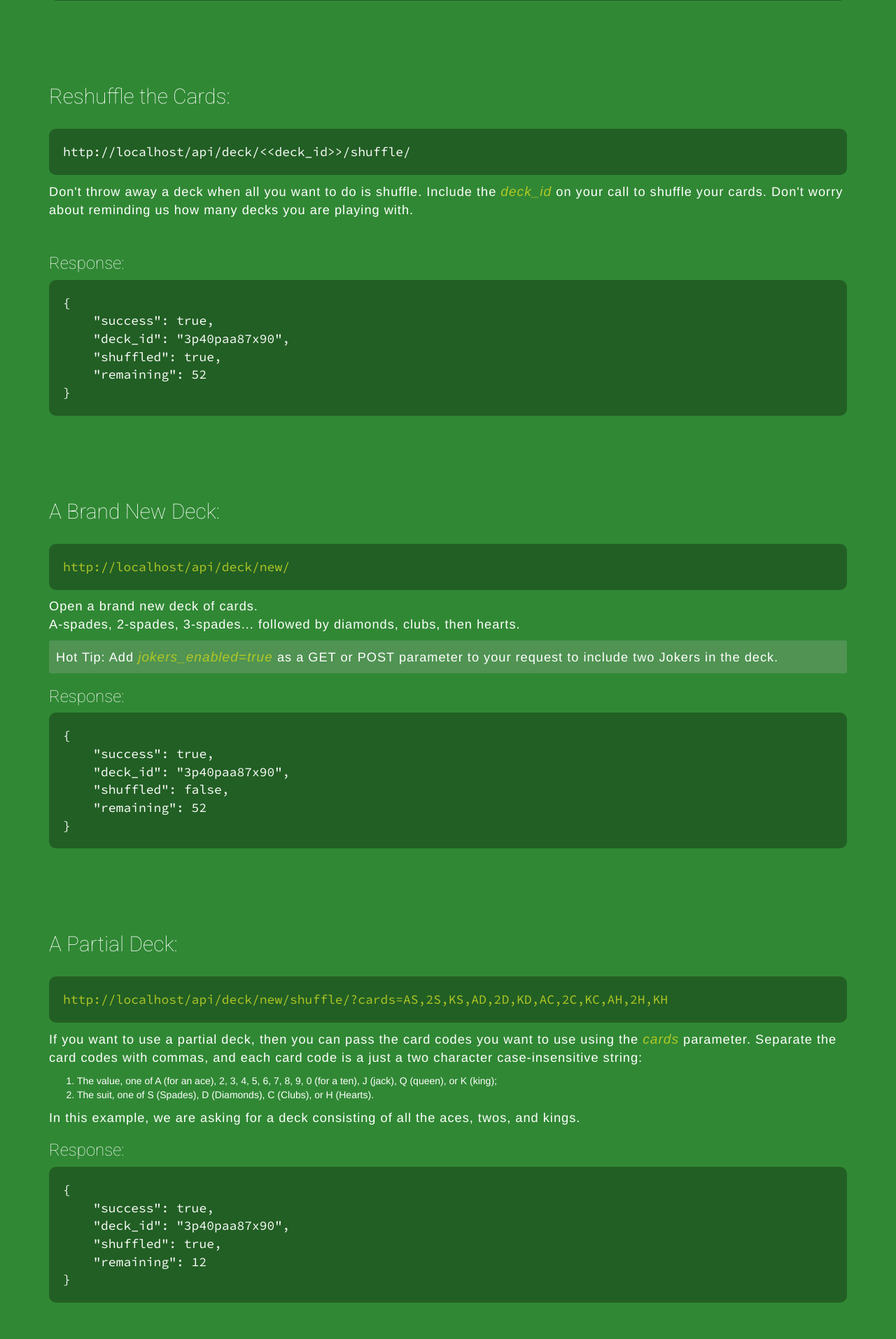
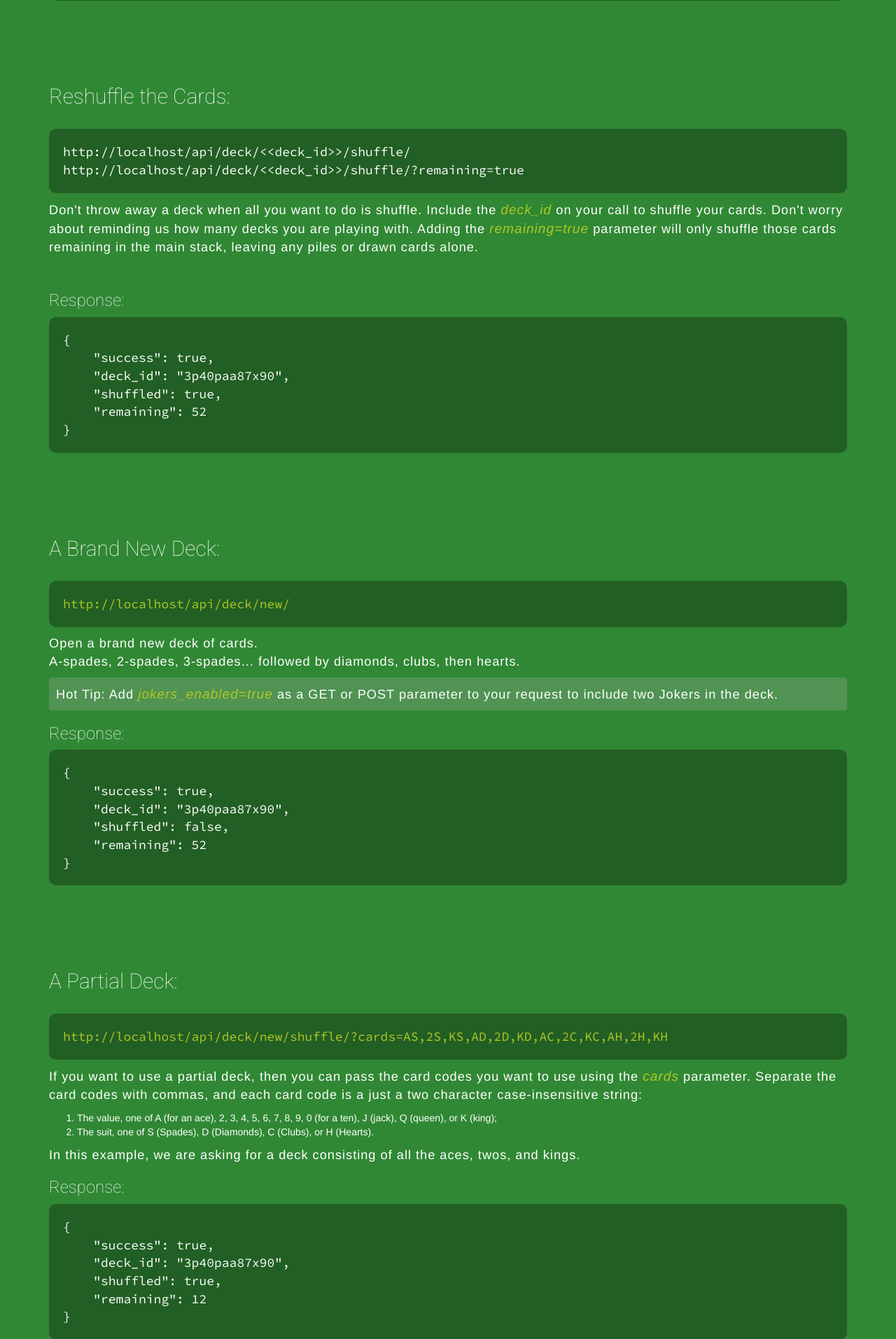
Before and after one commit to crobertsbmw/deckofcards, a Django app: page / in a window 1280 px wide. Shown: the part 1927-3840 px from the top of the page at 70% size. Run offline with Django 3.2, Linux system fonts and the light colour scheme; some libraries are stand-ins or nearby versions.

Commit message:
Documentation update for new functionality
Also a slight tweak to allow specific cards from a pile to be returned to the main deck, mirroring the functionality for drawn cards.

```diff
--- a/deck/templates/docs.html
+++ b/deck/templates/docs.html
@@ -241,9 +241,10 @@
 <h2 class="section-header" id="reshuffle">Reshuffle the Cards:</h2>
 <pre>
 {{ request.scheme }}://{{ request.META.HTTP_HOST }}/api/deck/&lt;&lt;deck_id&gt;&gt;/shuffle/
+{{ request.scheme }}://{{ request.META.HTTP_HOST }}/api/deck/&lt;&lt;deck_id&gt;&gt;/shuffle/?remaining=true
 </pre>
 
-<p>Don't throw away a deck when all you want to do is shuffle. Include the <var>deck_id</var> on your call to shuffle your cards. Don't worry about reminding us how many decks you are playing with.</p>
+<p>Don't throw away a deck when all you want to do is shuffle. Include the <var>deck_id</var> on your call to shuffle your cards. Don't worry about reminding us how many decks you are playing with. Adding the <var>remaining=true</var> parameter will only shuffle those cards remaining in the main stack, leaving any piles or drawn cards alone.</p>
 <br>
 <h3>Response:</h3>
 <pre>
@@ -378,8 +379,9 @@
 {{ request.scheme }}://{{ request.META.HTTP_HOST }}/api/deck/&lt;&lt;deck_id&gt;&gt;/pile/&lt;&lt;pile_name&gt;&gt;/draw/?cards=AS
 {{ request.scheme }}://{{ request.META.HTTP_HOST }}/api/deck/&lt;&lt;deck_id&gt;&gt;/pile/&lt;&lt;pile_name&gt;&gt;/draw/?count=2
 {{ request.scheme }}://{{ request.META.HTTP_HOST }}/api/deck/&lt;&lt;deck_id&gt;&gt;/draw/bottom/
+{{ request.scheme }}://{{ request.META.HTTP_HOST }}/api/deck/&lt;&lt;deck_id&gt;&gt;/draw/random/
 </pre>
-<p>Specify the cards that you want to draw from the pile. The default is to just draw off the top of the pile (it's a <a href="http://en.wikipedia.org/wiki/Stack_(abstract_data_type)">stack</a>). Or add the <var>bottom</var> parameter to the URL to draw from the bottom.</p>
+<p>Specify the cards that you want to draw from the pile. The default is to just draw off the top of the pile (it's a <a href="http://en.wikipedia.org/wiki/Stack_(abstract_data_type)">stack</a>). Add <var>/bottom/</var> to the URL to draw from the bottom or <var>/random/</var> to draw random cards - both of these also accept the <var>count</var> parameter.</p>
 
 <h3>Response:</h3>
 <pre>
@@ -400,6 +402,31 @@
             "code": "AS"
         }
     ]
+}
+</pre>
+
+<h2 class="section-header" id="return">Returning cards to the deck:</h2>
+<pre>
+{{ request.scheme }}://{{ request.META.HTTP_HOST }}/api/deck/&lt;&lt;deck_id&gt;&gt;/return/
+{{ request.scheme }}://{{ request.META.HTTP_HOST }}/api/deck/&lt;&lt;deck_id&gt;&gt;/pile/&lt;&lt;pile_name&gt;&gt;/return/
+{{ request.scheme }}://{{ request.META.HTTP_HOST }}/api/deck/&lt;&lt;deck_id&gt;&gt;/return/?cards=AS,2S
+{{ request.scheme }}://{{ request.META.HTTP_HOST }}/api/deck/&lt;&lt;deck_id&gt;&gt;/pile/&lt;&lt;pile_name&gt;&gt;/return/?cards=AS,2S
+</pre>
+
+<p>Use this call to return cards which have been drawn or cards from a pile back to the main deck to re-use. Both versions can take the <var>cards</var> parameter for a list of cards to return (if valid).</p>
+<br>
+<h3>Response:</h3>
+<pre>
+{
+    "success": true,
+    "deck_id": "3p40paa87x90",
+    "shuffled": true,
+    "remaining": 52
+    "piles": {
+        "discard": {
+            "remaining": 0
+        }
+    }
 }
 </pre>
 
--- a/deck/views.py
+++ b/deck/views.py
@@ -175,9 +175,18 @@ def return_pile_to_deck(request, key, pile):
     except Deck.DoesNotExist:
         return deck_id_does_not_exist()
 
+    cards_specified = _get_request_var(request, 'cards', None)
+
     if deck.piles and pile in deck.piles:
-        deck.stack.extend(deck.piles[pile])
-        deck.piles[pile] = []
+        if cards_specified is None:
+            # Return all cards from the pile to the deck
+            deck.stack.extend(deck.piles[pile])
+            deck.piles[pile] = []
+        else:
+            cards_specified = cards_specified.upper()
+            cards_specified = [x for x in cards_specified.split(',') if x in deck.piles[pile]]  # check that the cards are in the pile
+            deck.stack.extend(cards_specified) # put specified cards back into deck.stack
+            deck.piles[pile] = [x for x in deck.piles[pile] if x not in cards_specified] # remove sepcified cards
         deck.save()
 
         piles = {}
```
